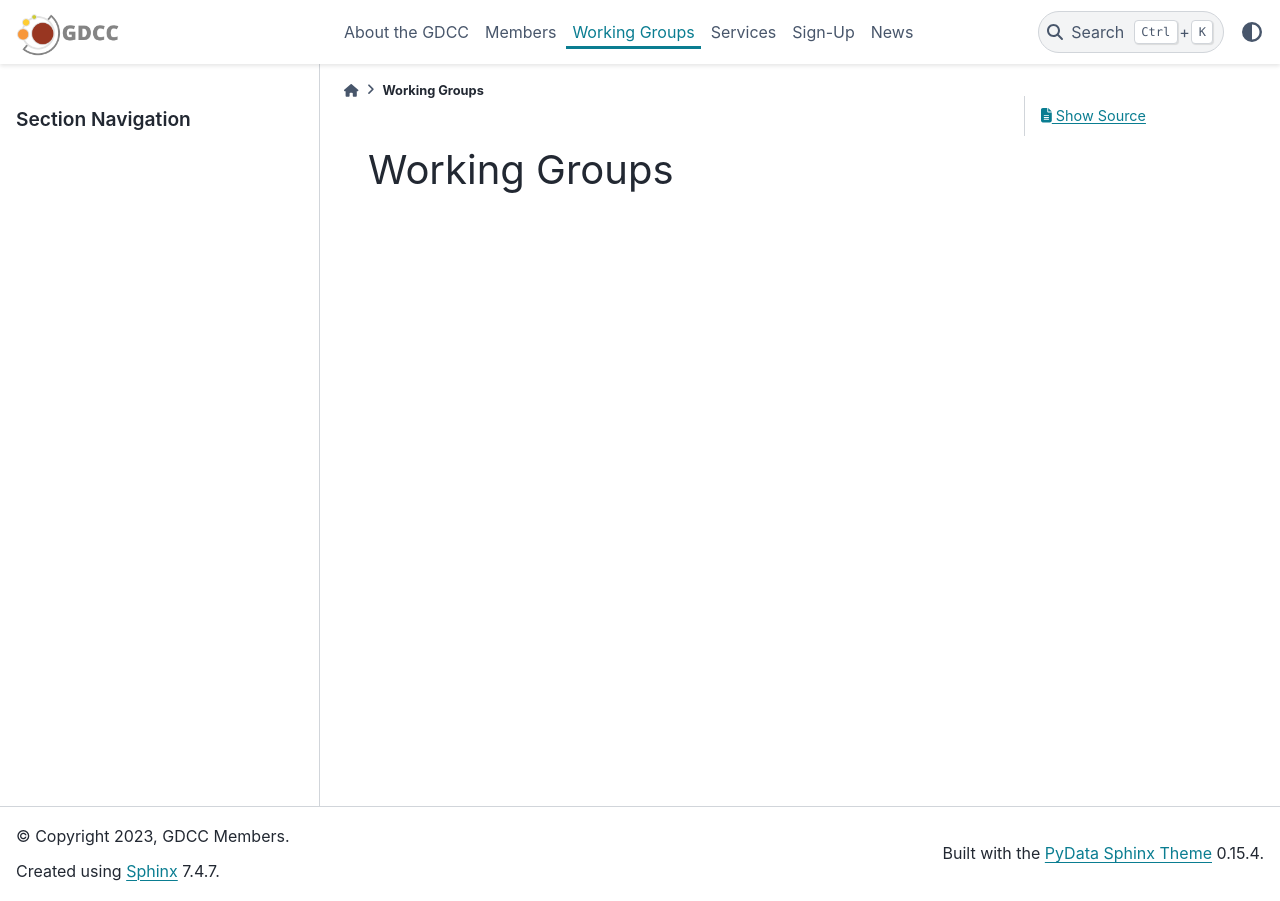
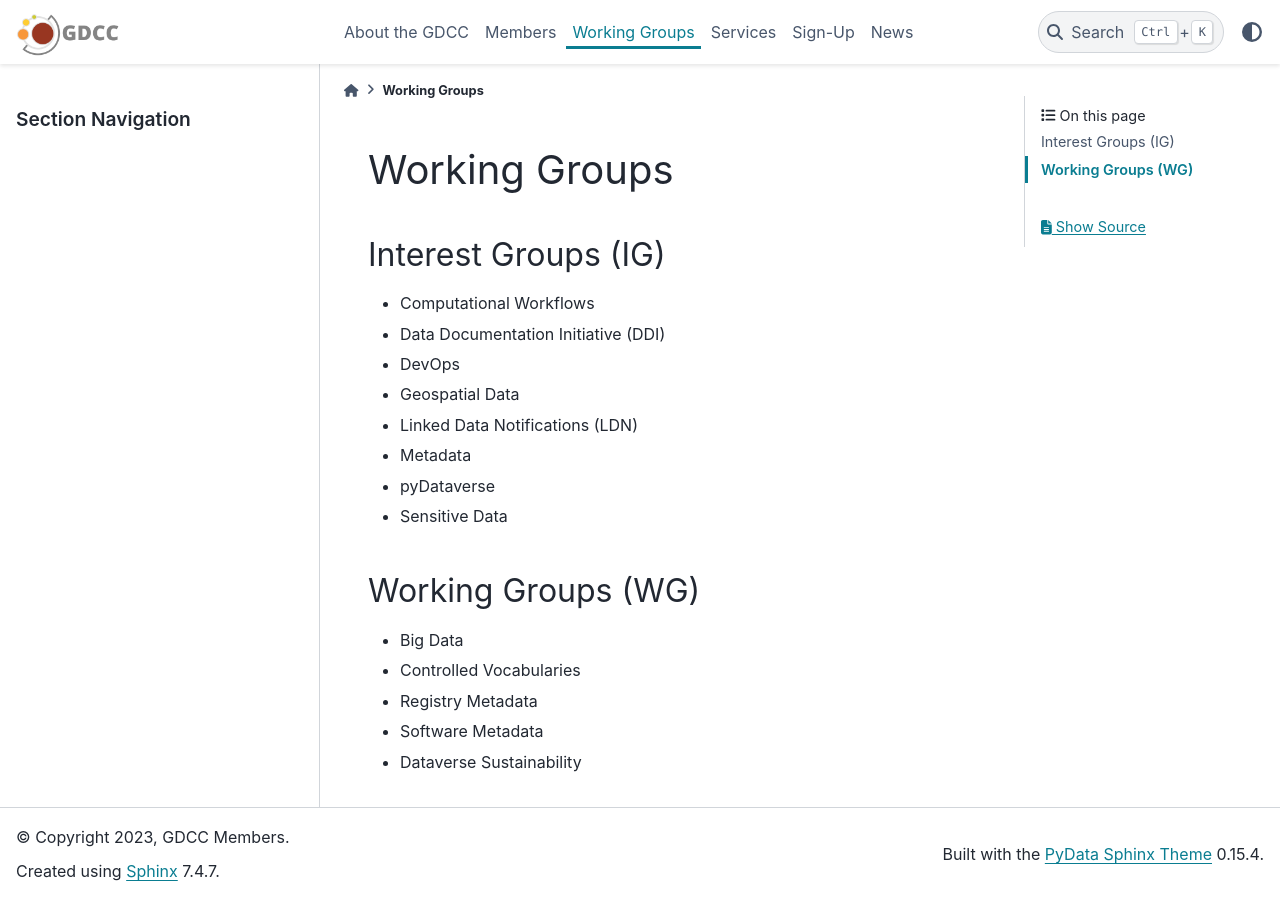
Before and after one commit to gdcc/www.gdcc.io, a Sphinx documentation site: the page built from source/working-groups.md, in a window 1280 px wide. Built offline with Sphinx 7.4.7 and the PyData theme 0.15.4, drawn with Linux system fonts in a browser that asks for light colours.

Commit message:
Update working-groups.md

```diff
--- a/source/working-groups.md
+++ b/source/working-groups.md
@@ -1 +1,17 @@
 # Working Groups
+## Interest Groups (IG)
+- Computational Workflows
+- Data Documentation Initiative (DDI)
+- DevOps
+- Geospatial Data
+- Linked Data Notifications (LDN)
+- Metadata
+- pyDataverse
+- Sensitive Data
+
+## Working Groups (WG)
+- Big Data
+- Controlled Vocabularies
+- Registry Metadata
+- Software Metadata
+- Dataverse Sustainability
```
